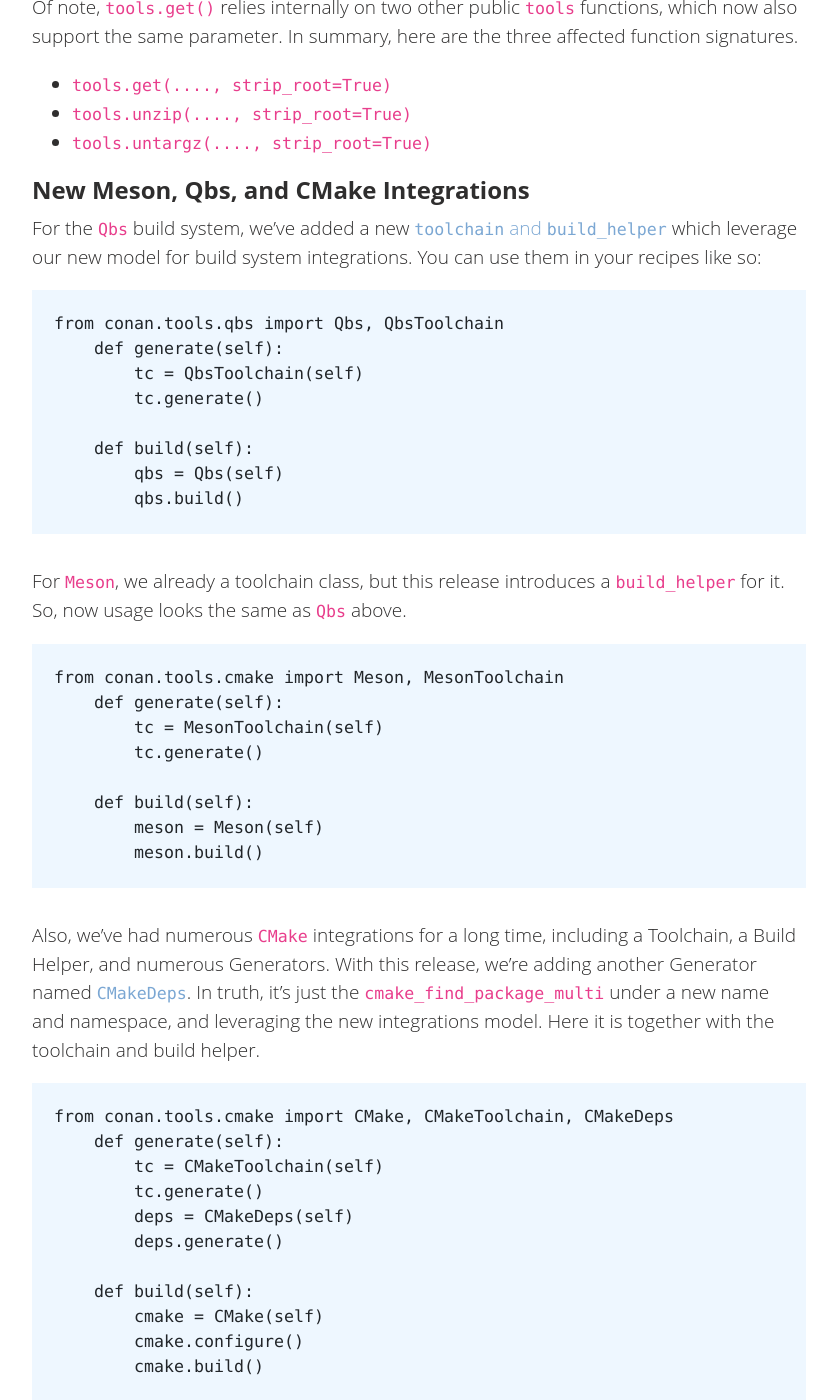
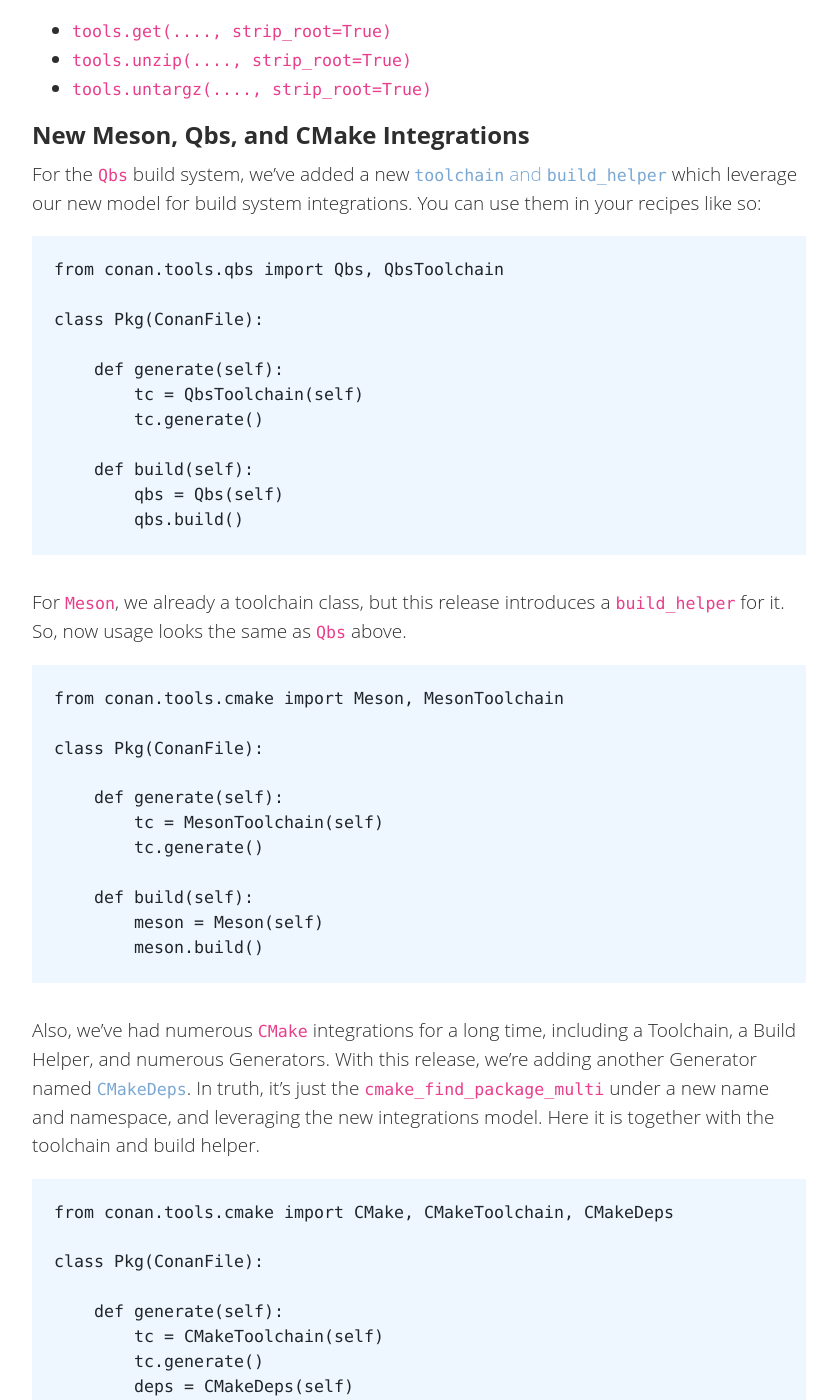
Before and after one commit to conan-io/conan-io.github.io, a Jekyll site: the page built from _posts/2021-01-27-New-conan-release-1-33.markdown, in a window 1280 px wide and 1400 px high, scrolled down 3639 px. Shown: the whole window, without its empty margins (20-857 px from the left). Built offline with Jekyll 4.4.1, drawn with Linux system fonts in a browser that asks for light colours; comment, search, counter and statistics services are not loaded; some of the changed text lies outside the part shown.

Commit message:
fixing some minor rendering issues

```diff
--- a/_posts/2021-01-27-New-conan-release-1-33.markdown
+++ b/_posts/2021-01-27-New-conan-release-1-33.markdown
@@ -23,7 +23,7 @@ various reasons, `conan.conf` was not a suitable place for the global
 definitions of these configurations, so we've introduced a new file in the Conan
 user home directory specifically for this purpose:
 
-    [`conan.cfg`](https://docs.conan.io/en/latest/reference/config_files/conan_cfg.html)
+[`conan.cfg`](https://docs.conan.io/en/latest/reference/config_files/conan_cfg.html)
 
 The primary purpose of this file at this time is to define global values for the
 new profile block known as `[conf]`. The `[conf]` feature provides a new way for
@@ -51,11 +51,11 @@ future. You can then use these variables and values in your recipes like this:
     class Pkg(ConanFile):
         name = "mypkg"
 
-    def build(self):
-        if(self.conf["user.mycompany.logging:print_all_env_vars"]):
-            for param in os.environ.keys():
-                self.output.info("%20s = %s" % (param,os.environ[param]))
-                # Will print all env vars defined at build as "key=value" pairs
+        def build(self):
+            if(self.conf["user.mycompany.logging:print_all_env_vars"]):
+                for param in os.environ.keys():
+                    self.output.info("%20s = %s" % (param,os.environ[param]))
+                    # Will print all env vars defined at build as "key=value" pairs
 
 However, in addition to providing a new feature for Conan recipe authors to
 expose parameters from recipes like this, the `[conf]` feature is used to expose
@@ -136,6 +136,9 @@ which leverage our new model for build system integrations.  You can use them in
 your recipes like so:
 
     from conan.tools.qbs import Qbs, QbsToolchain
+
+    class Pkg(ConanFile):
+
         def generate(self):
             tc = QbsToolchain(self)
             tc.generate()
@@ -148,6 +151,9 @@ For `Meson`, we already a toolchain class, but this release introduces a
 `build_helper` for it.  So, now usage looks the same as `Qbs` above.
 
     from conan.tools.cmake import Meson, MesonToolchain
+
+    class Pkg(ConanFile):
+
         def generate(self):
             tc = MesonToolchain(self)
             tc.generate()
@@ -165,6 +171,9 @@ namespace, and leveraging the new integrations model. Here it is together with
 the toolchain and build helper.
 
     from conan.tools.cmake import CMake, CMakeToolchain, CMakeDeps
+
+    class Pkg(ConanFile):
+
         def generate(self):
             tc = CMakeToolchain(self)
             tc.generate()
```
